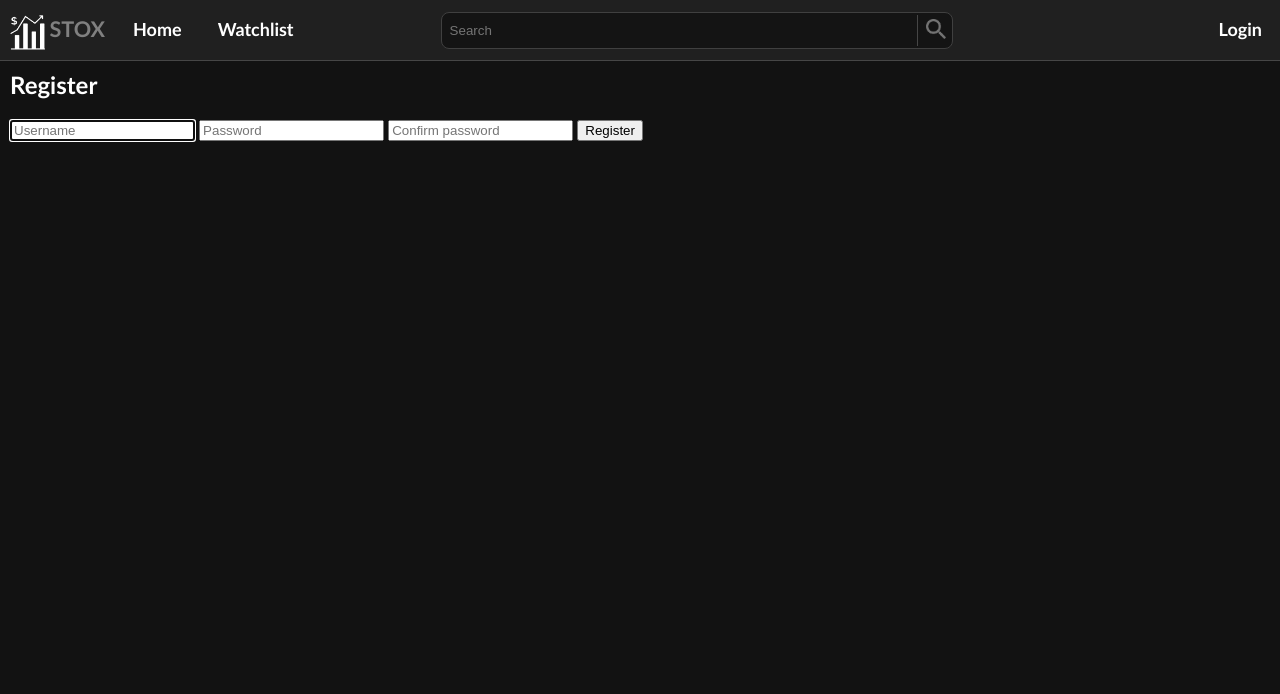
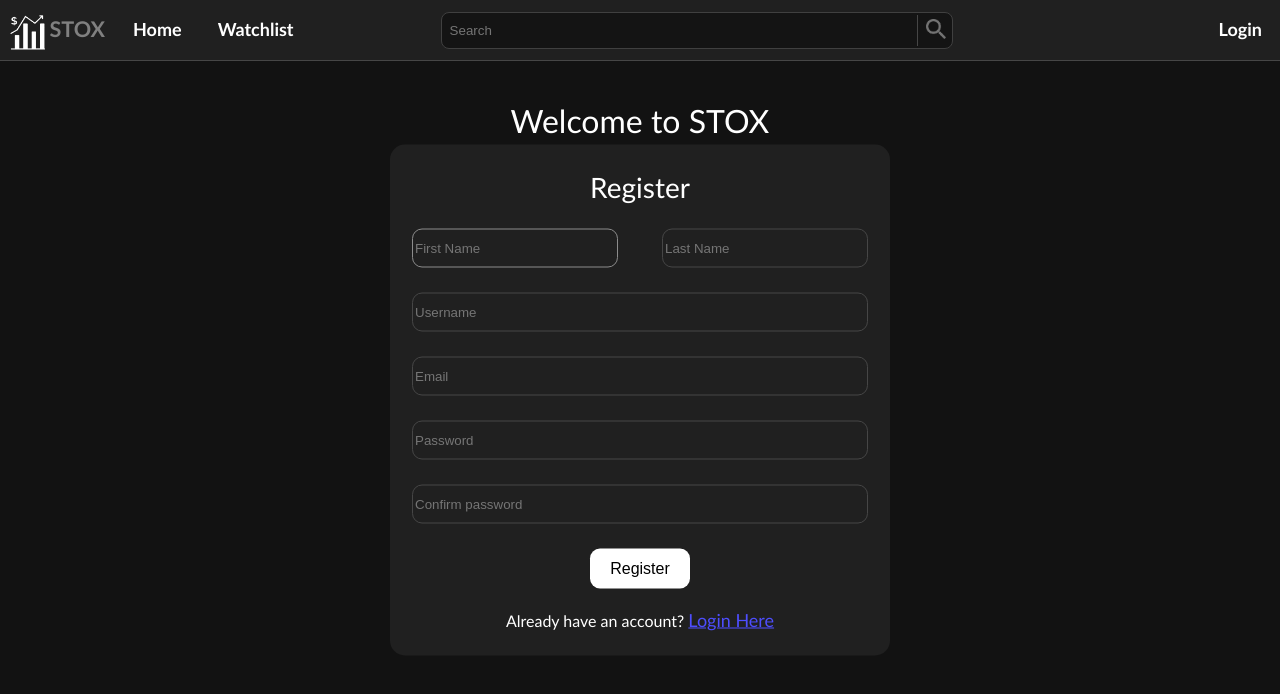
Before and after one commit to jeevankumar99/project_resurrect, a Django app: page /register in a window 1280 px wide. Shown: the top 694 px of the page. Run offline with Django 3.2, Linux system fonts and the light colour scheme; some libraries are stand-ins or nearby versions.

Commit message:
Login/register page done! first_name, last_name added

```diff
--- a/stock/models.py
+++ b/stock/models.py
@@ -9,6 +9,7 @@ class User(AbstractUser):
 
     def serialize(self):
         return {
+            'full_name': self.first_name + ' ' + self.last_name,
             'username': self.username,
             'balance': self.balance,
             'profits': self.profits,
--- a/stock/static/stock/components.js
+++ b/stock/static/stock/components.js
@@ -1162,6 +1162,7 @@ class ProfileInfo extends React.Component {
 		let netProfitLoss = this.props.userInfo.profits - this.props.userInfo.losses
 		this.state = {
 			username: this.props.userInfo.username,
+			fullName: this.props.userInfo.full_name,
 			balance: this.props.userInfo.balance,
 			profits: this.props.userInfo.profits,
 			losses: this.props.userInfo.losses,
@@ -1188,7 +1189,7 @@ class ProfileInfo extends React.Component {
 					</div>
 					<div className='user-info-div' id='username-profile-page'>
 						<div id='username-actual'>
-							{this.state.username}
+							{this.state.fullName}
 						</div>
 						<div id='dmat-id'>
 							DMAT: XXXXXXXXX
--- a/stock/static/stock/styles.css
+++ b/stock/static/stock/styles.css
@@ -851,3 +851,104 @@ table.popular-stocks-table tr td {
     width: 26px;
     margin-top: 2px;
 }
+
+/* register.html */
+
+#register-container, #login-container{
+    position: absolute;
+    flex-direction: column;
+    align-items: center;
+    margin: auto;
+    width: 500px;
+    top: 50%;
+    left: 50%;
+    transform: translate(-50%, -50%);
+    justify-items: center;
+}
+
+#login-container {
+    width: 400px;
+}
+
+#register-form, #login-form {
+    width: 100%;
+    background-color: rgb(32, 32, 32);
+    border-radius: 15px;
+    text-align: center;
+    align-items: center;
+    padding-bottom: 25px;
+    padding-top: 25px;
+}
+
+#register-title, #login-title {
+    font-size: 32px;
+    text-align: center;
+    position: absolute;
+    top: 15%;
+    left: 50%;
+    transform: translate(-50%, -50%);
+}
+
+#login-title {
+    top: 22%;
+}
+
+
+#register-box-title, #login-box-title {
+    font-size: 28px;
+    margin-bottom: 25px;
+}
+
+#login-box-title {
+    margin-bottom: 35px;
+}
+
+#register-first-last-div {
+    display: flex;
+}
+
+.register-input-field, .login-input-field {
+    display: block;
+    border: 1px solid rgb(70, 70, 70);
+    border-radius: 10px;
+    color: white;
+    background-color: rgb(32, 32, 32);
+    margin-bottom: 25px;
+    width: 90%;
+    height: 35px;
+    margin-left: auto;
+    margin-right: auto;
+}
+
+#register-firstname, #register-lastname {
+    margin-right: auto;
+    margin-left: auto;
+    width: 40%;
+}
+
+.register-input-field:focus, .login-input-field:focus {
+    outline: none;
+    border: 1px solid rgb(140,140,140);
+}
+
+#register-button, #login-button {
+    width: 100px;
+    height: 40px;
+    background-color: white;
+    border: 0px;
+    color: black;
+    border-radius: 10px;
+    font-size: medium;
+}
+#login-button {
+    margin-top: 15px;
+}
+
+#login-register-div {
+    margin-top: 20px;
+}
+
+#login-register-link {
+    color: rgb(78, 78, 255);
+    font-size: large;
+}
--- a/stock/templates/stock/register.html
+++ b/stock/templates/stock/register.html
@@ -9,16 +9,26 @@
             {{ err_message }}
         </div>
     {% endif %}
+    <div id='register-title'>Welcome to STOX</div>
     <div id="register-container">
-        <h2>Register</h2>
         <div id="register-form">
+            <div id="register-box-title">Register</div>
             <form action="{% url 'register' %}" method="post">
                 {% csrf_token %}
-                <input autofocus class="register-input-field" id="register-username" name="username" type="text" placeholder="Username">
+                <div id="register-first-last-div">
+                    <input autofocus class="register-input-field"  id="register-firstname" name="first_name" type="text" placeholder="First Name">
+                    <input class="register-input-field"  id="register-lastname" name="last_name" type="text" placeholder="Last Name">
+                </div>
+                <input class="register-input-field" id="register-username" name="username" type="text" placeholder="Username">
+                <input class="register-input-field" id="register-email" name="email" type="text" placeholder="Email">
                 <input class="register-input-field" id="register-password" name="password" type="password" placeholder="Password">
                 <input class="register-input-field" id="register-password-confirm" name="password_confirm" type="password" placeholder="Confirm password">
                 <input id="register-button" type="submit" value="Register">
             </form>
+            <div id="login-register-div">
+                Already have an account?
+                <a id="login-register-link" href="{% url 'login' %}">Login Here</a>
+            </div>
         </div>
     </div>
 
--- a/stock/views.py
+++ b/stock/views.py
@@ -195,6 +195,8 @@ def my_transactions(request):
 def register_view(request):
     if request.method == "POST":
         username = request.POST["username"]
+        first_name = request.POST["first_name"]
+        last_name = request.POST["last_name"]
         password = request.POST["password"]
         password_confirm = request.POST["password_confirm"]
 
@@ -204,7 +206,11 @@ def register_view(request):
             })
 
         try:
-            new_user = User.objects.create_user(username=username, password=password)
+            new_user = User.objects.create_user(
+                username=username,
+                password=password,
+                first_name=first_name,
+                last_name=last_name)
             new_user.save()
         except IntegrityError:
             return render(request, "stock/register.html", {
```
Also changed, not shown: stock/templates/stock/login.html (+4 -3 lines), db.sqlite3.
